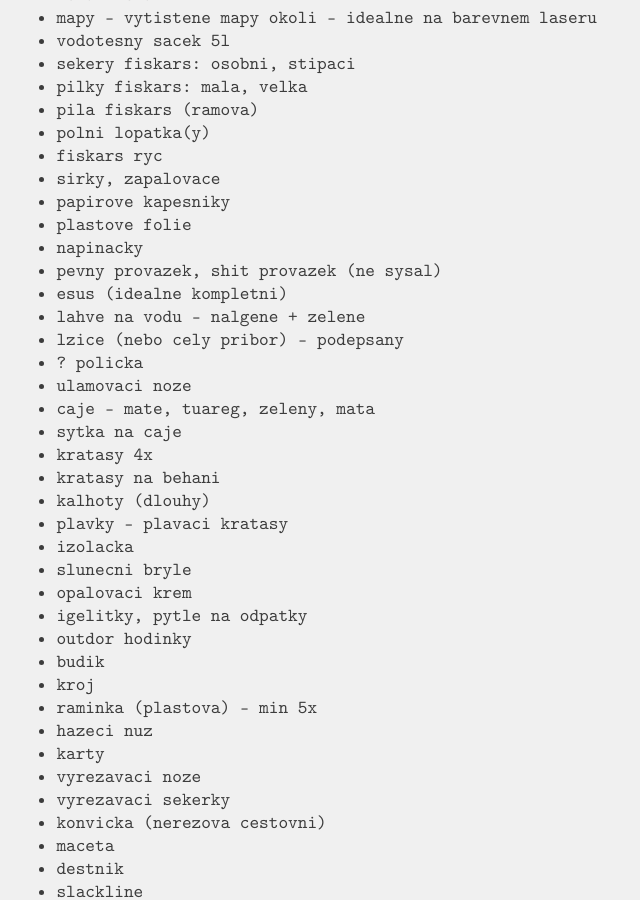
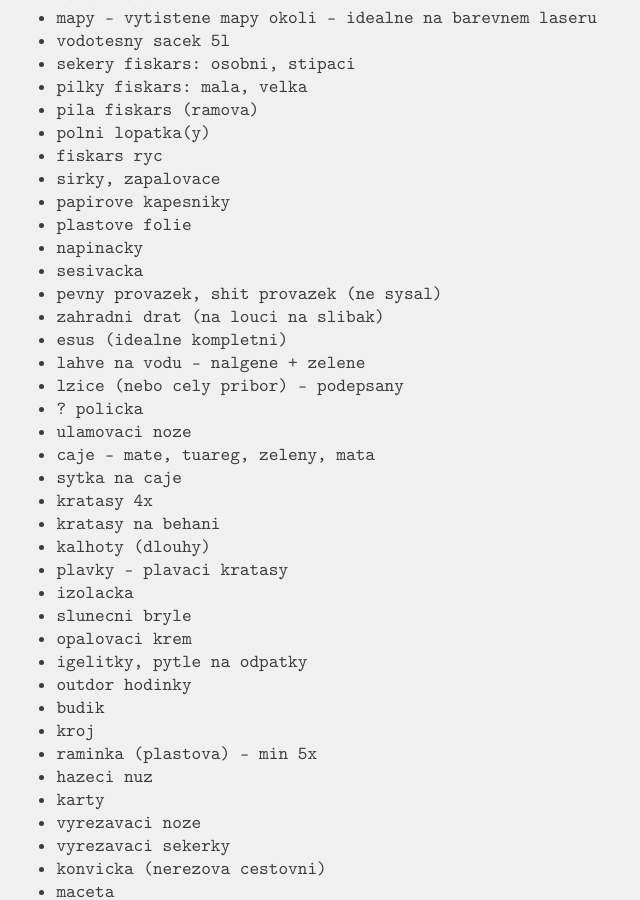
Before and after one commit to ondrejsika/ondrejsika.com, a Jekyll site: the page built from ondrej/checklists/tabor.md, in a window 1280 px wide and 900 px high, scrolled down 982 px. Shown: the whole window, without its empty margins (0-640 px from the left). Built offline with Jekyll 4.4.1, drawn with Linux system fonts in a browser that asks for light colours; some web fonts are replaced; comment, search, counter and statistics services are not loaded.

Commit message:
checklists/tabor - Add: sesivacka, zahradni drat (na louci na slibak)

```diff
--- a/ondrej/checklists/tabor.md
+++ b/ondrej/checklists/tabor.md
@@ -56,7 +56,9 @@
 - papirove kapesniky
 - plastove folie
 - napinacky
+- sesivacka
 - pevny provazek, shit provazek (ne sysal)
+- zahradni drat (na louci na slibak)
 - esus (idealne kompletni)
 - lahve na vodu - nalgene + zelene
 - lzice (nebo cely pribor) - podepsany
```
